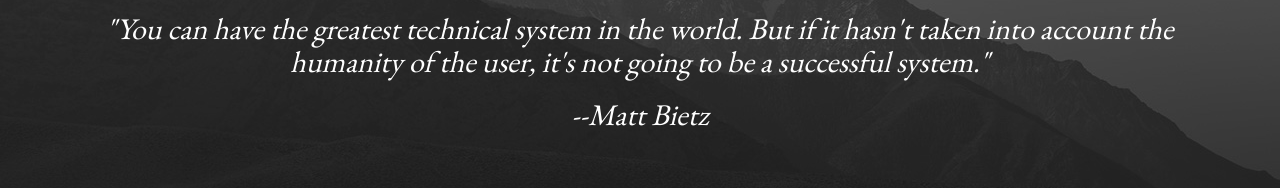
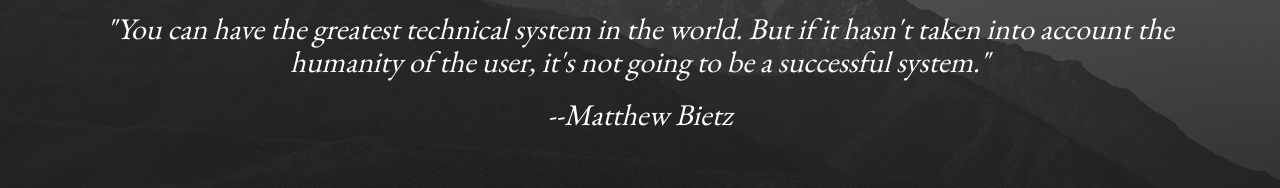
Before and after one commit to chupengrocky/263Portfolio, a plain HTML site: page index.html in a window 1280 px wide. Shown: the part 312-500 px from the top of the page. Drawn offline with nearby package versions, Linux system fonts and the light colour scheme.

Commit message:
fix detail

```diff
--- a/index.html
+++ b/index.html
@@ -60,7 +60,7 @@
         <h1>UX CASE STUDY: ReSell</h1>
         <br>
         <h2>"You can have the greatest technical system in the world. But if it hasn't taken into account the humanity of the user, it's not going to be a successful system." </h2>
-        <h2> --Matt Bietz</h2>
+        <h2> --Matthew Bietz</h2>
         <br>
         <br>
         <div class="col-lg-6 col-lg-offset-3">
```
